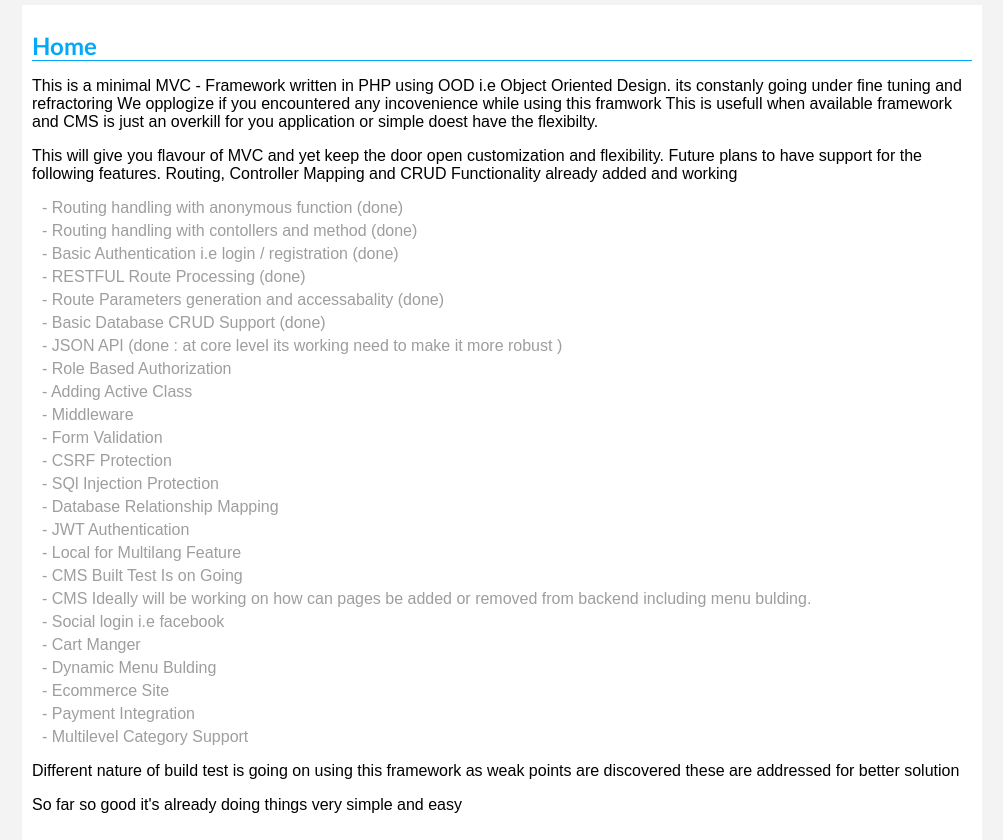
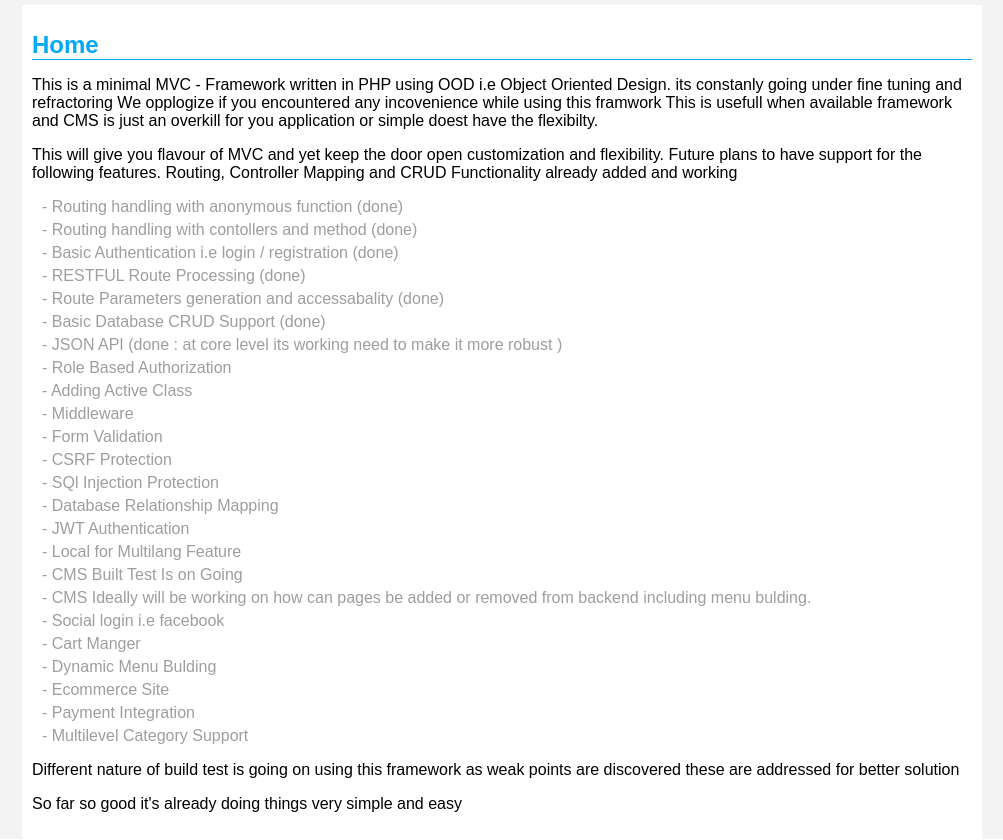
Before and after one commit to salmaniz82/spark-test, a PHP site: page / in a window 1280 px wide. Shown: the part 80-920 px from the top of the page, without its empty margins (138-1141 px from the left). After the commit the page ends 892 px from the top, so only its background shows below. Run offline with PHP 8.4, Linux system fonts and the light colour scheme; data comes from the database, SQL or seed files in the repository.

Commit message:
font fixed

```diff
--- a/assets/css/style.css
+++ b/assets/css/style.css
@@ -108,7 +108,6 @@ h3.title a{color: #2d74a8; text-transform: capitalize; text-decoration: none; fo
 
 h1.page-title {
 	color: #03a9f4;
-	font-family: Calibri;
 	border-bottom: 1px solid #03a9f4;
 	font-style: normal;
 	font-size: 24px;
```
